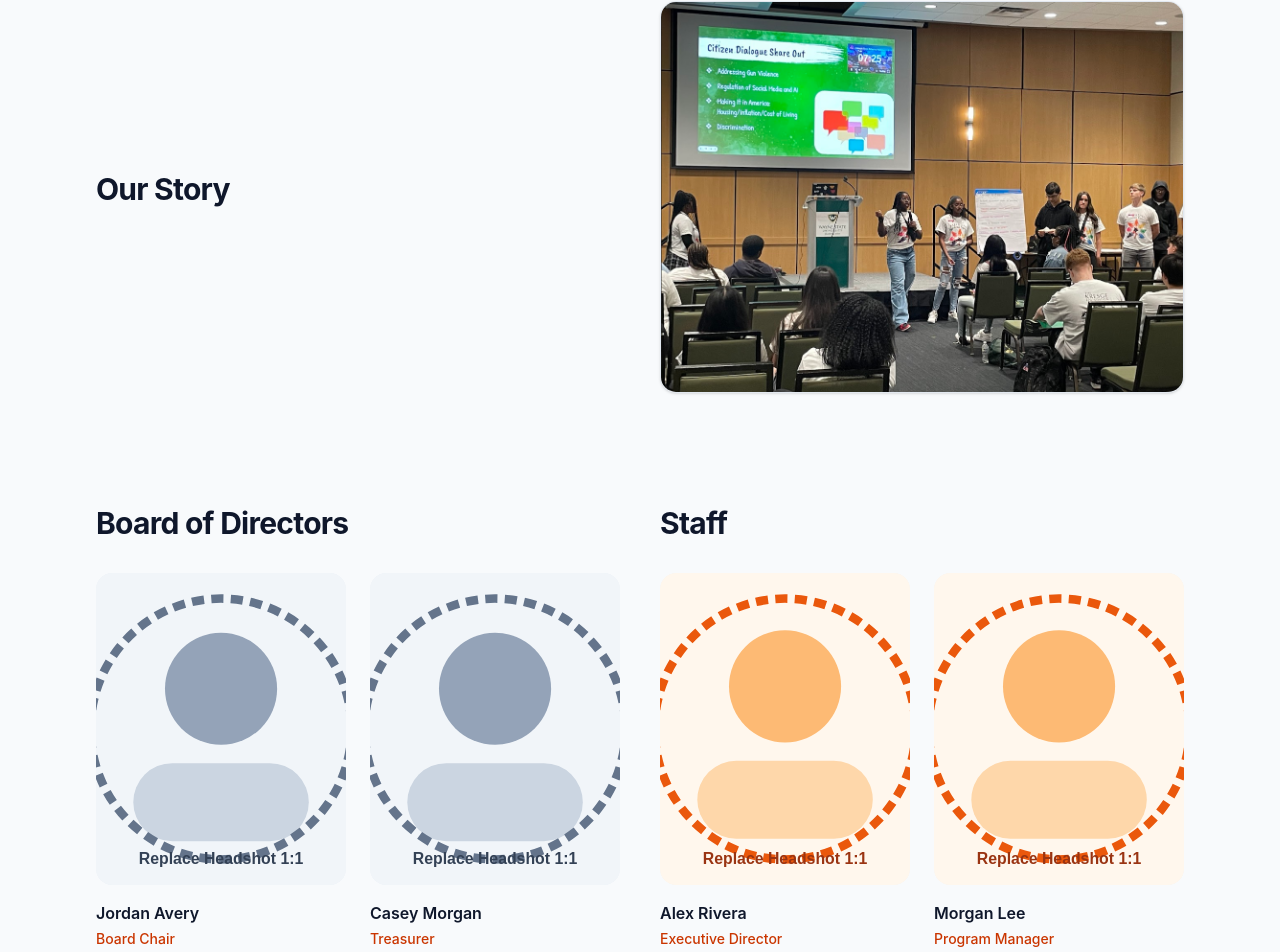
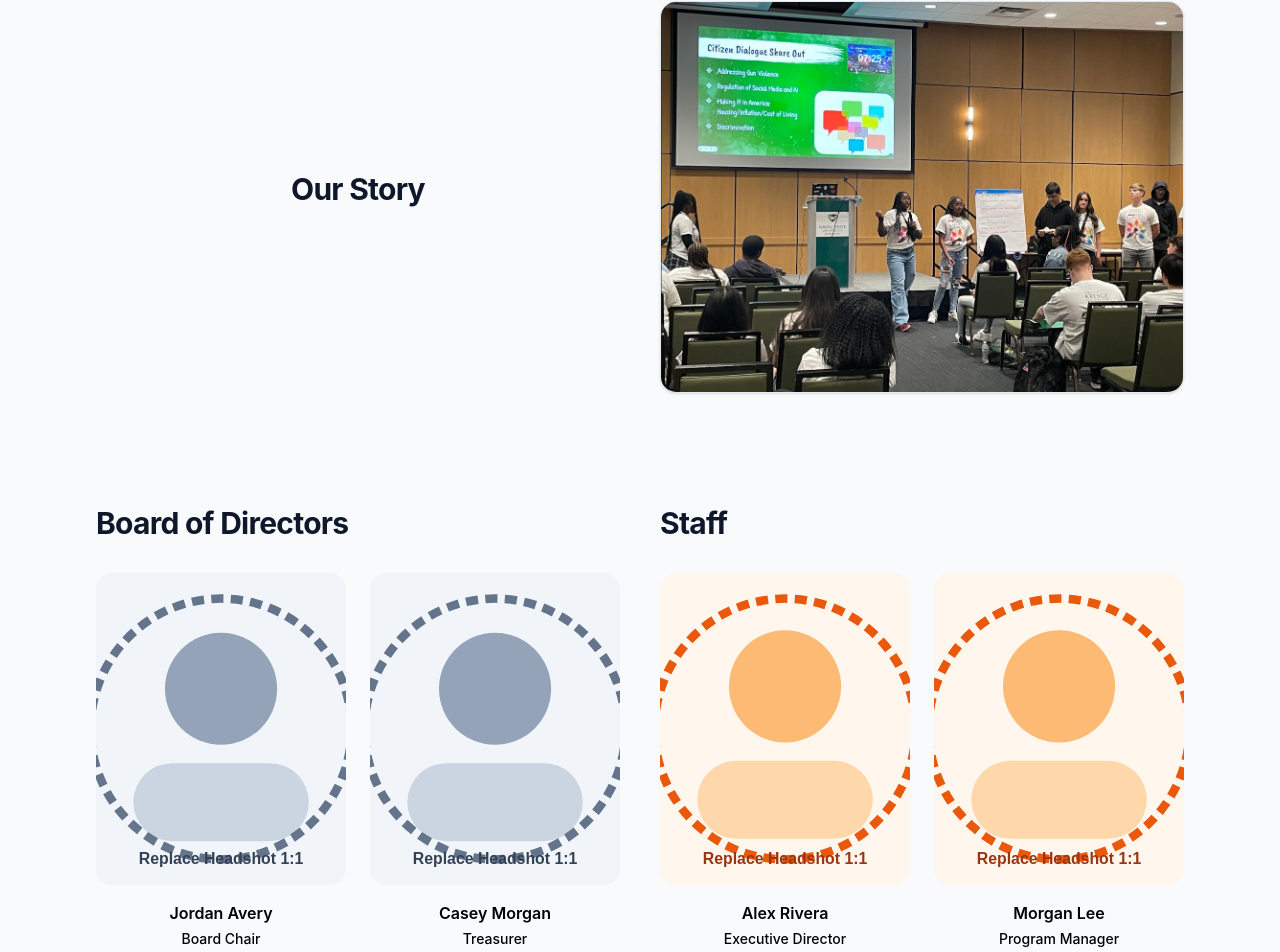
Before and after one commit to LukeDPerron/The-Institute-for-Strengthening-Communities, a Next.js app: page /about in a window 1280 px wide. Shown: the part 990-1942 px from the top of the page. Built offline with nearby package versions, Linux system fonts and the light colour scheme.

Commit message:
Center about page profile text and section headers

```diff
--- a/app/about/page.tsx
+++ b/app/about/page.tsx
@@ -93,9 +93,9 @@ function PersonCard({
           className="object-cover"
         />
       </div>
-      <div>
-        <h3 className="text-base font-semibold text-slate-900">{name}</h3>
-        <p className="mt-1 text-sm font-medium text-orange-700">{role}</p>
+      <div className="text-center">
+        <h3 className="text-base font-semibold text-black">{name}</h3>
+        <p className="mt-1 text-sm font-medium text-black">{role}</p>
       </div>
     </article>
   );
@@ -159,7 +159,9 @@ function StorySection({
           />
         </div>
         <div>
-          <h2 className="text-3xl font-bold tracking-tight text-slate-900">{title}</h2>
+          <h2 className="text-center text-3xl font-bold tracking-tight text-slate-900">
+            {title}
+          </h2>
           <p className="mt-4 text-base leading-7 text-slate-700">{description}</p>
         </div>
       </div>
```
